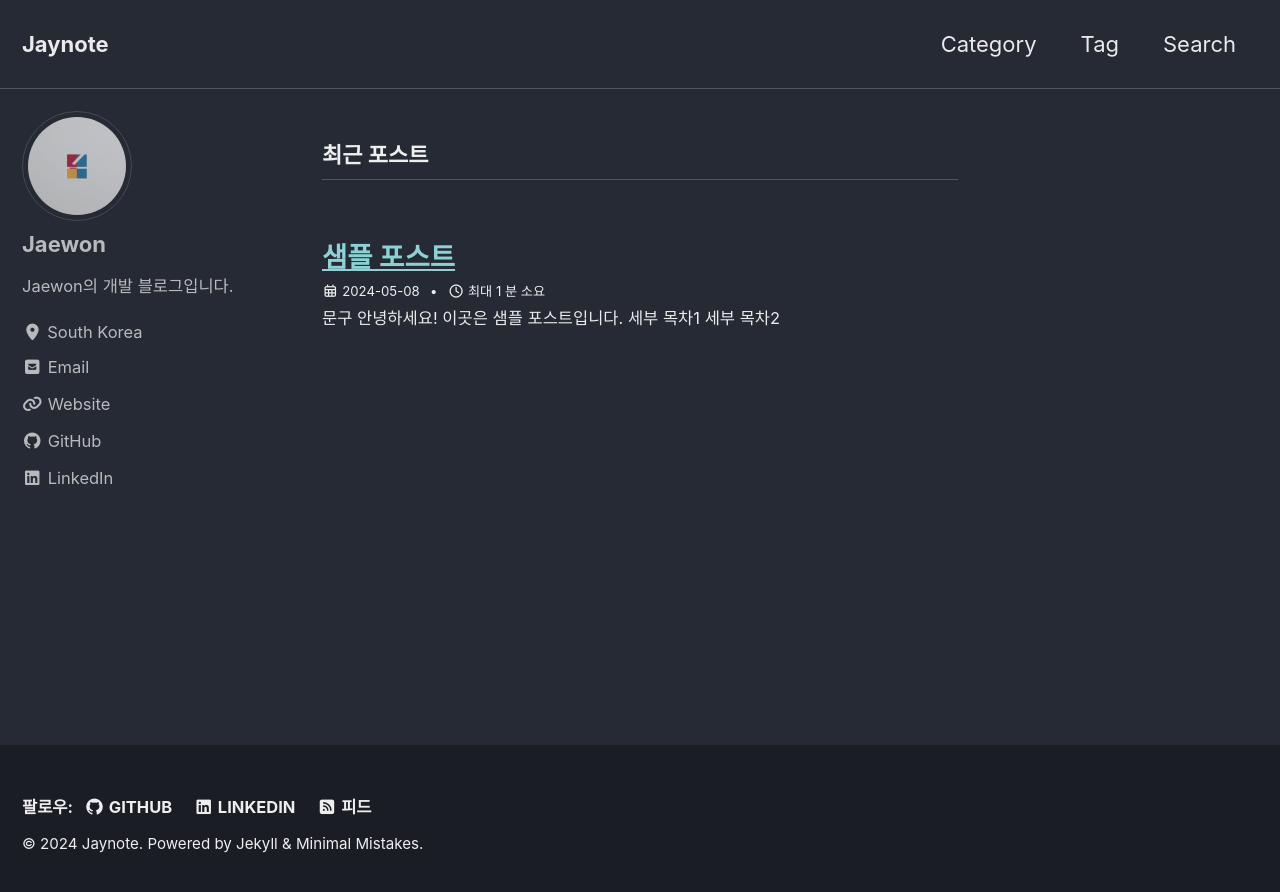
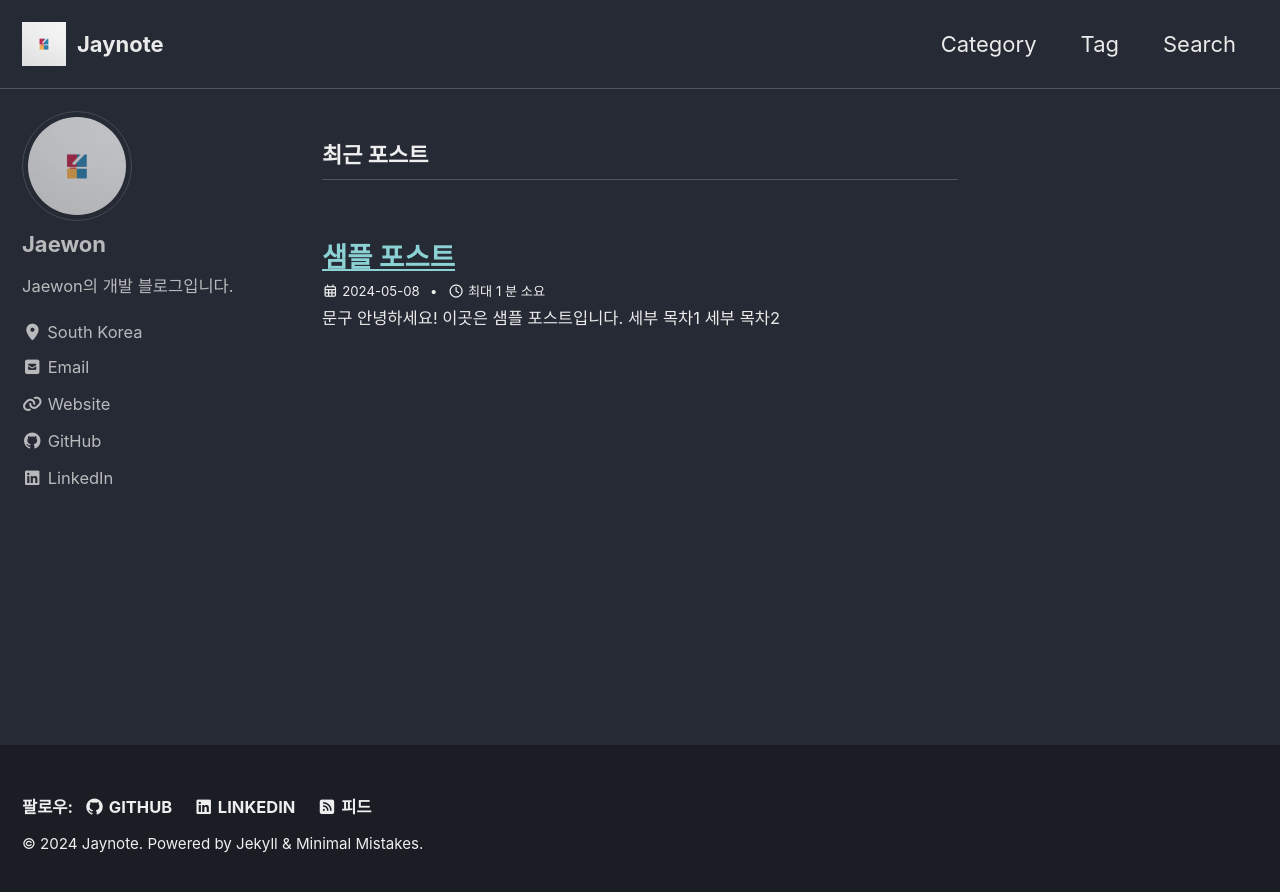
Before and after one commit to jwlee3746/jaynote, a Jekyll site: the page built from index.html, in a window 1280 px wide. Shown: the top 892 px of the page. Built offline with Jekyll 4.4.1, drawn with Linux system fonts in a browser that asks for light colours; cached includes are drawn as plain includes; the list of posts is cut into pages by our own code.

Commit message:
ADD logo

```diff
--- a/_config.yml
+++ b/_config.yml
@@ -25,7 +25,7 @@ url                      : "https://jwlee3746.github.io"
 baseurl                  : # the subpath of your site, e.g. "/blog"
 repository               : # GitHub username/repo-name e.g. "mmistakes/minimal-mistakes"
 teaser                   : # path of fallback teaser image, e.g. "/assets/images/500x300.png"
-logo                     : # path of logo image to display in the masthead, e.g. "/assets/images/88x88.png"
+logo                     : "images/logo.png" # path of logo image to display in the masthead, e.g. "/assets/images/88x88.png"
 masthead_title           : # overrides the website title displayed in the masthead, use " " for no title
 breadcrumbs              : true # true, false (default)
 words_per_minute         : 200
```
